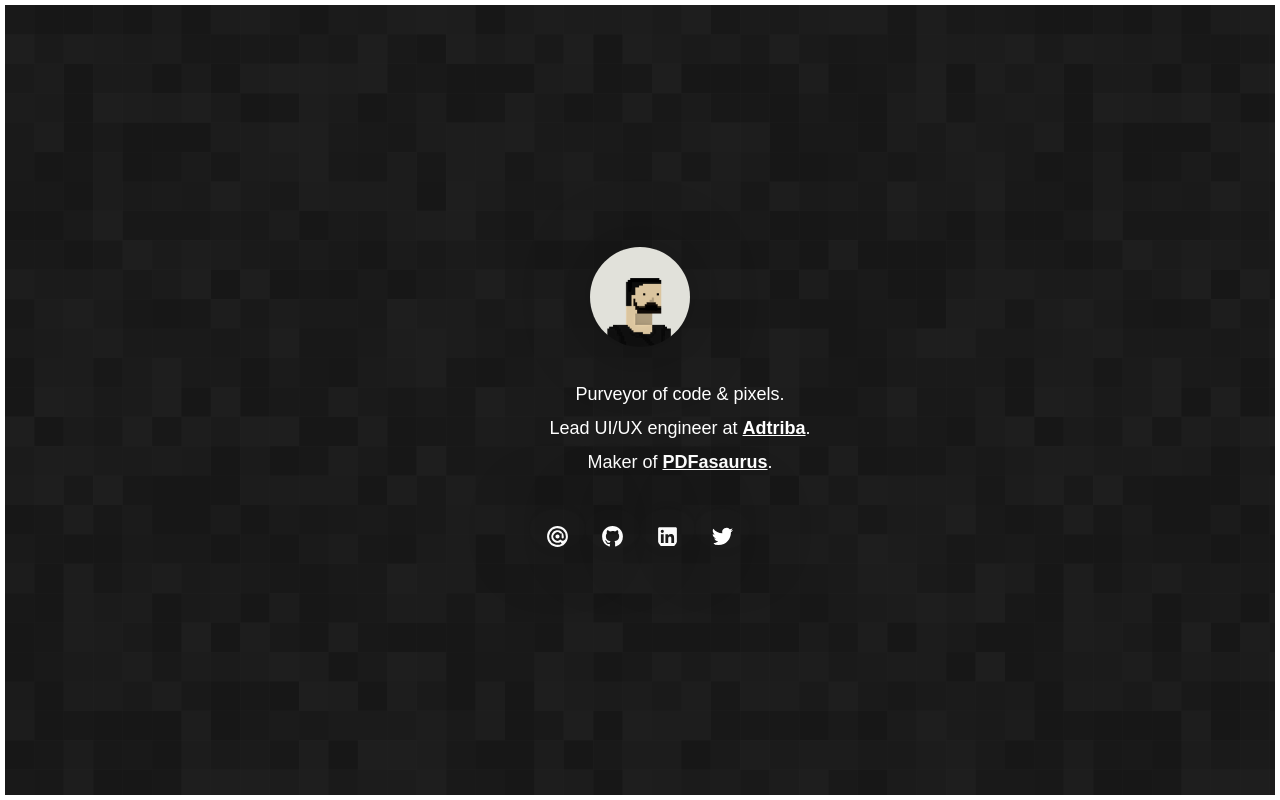
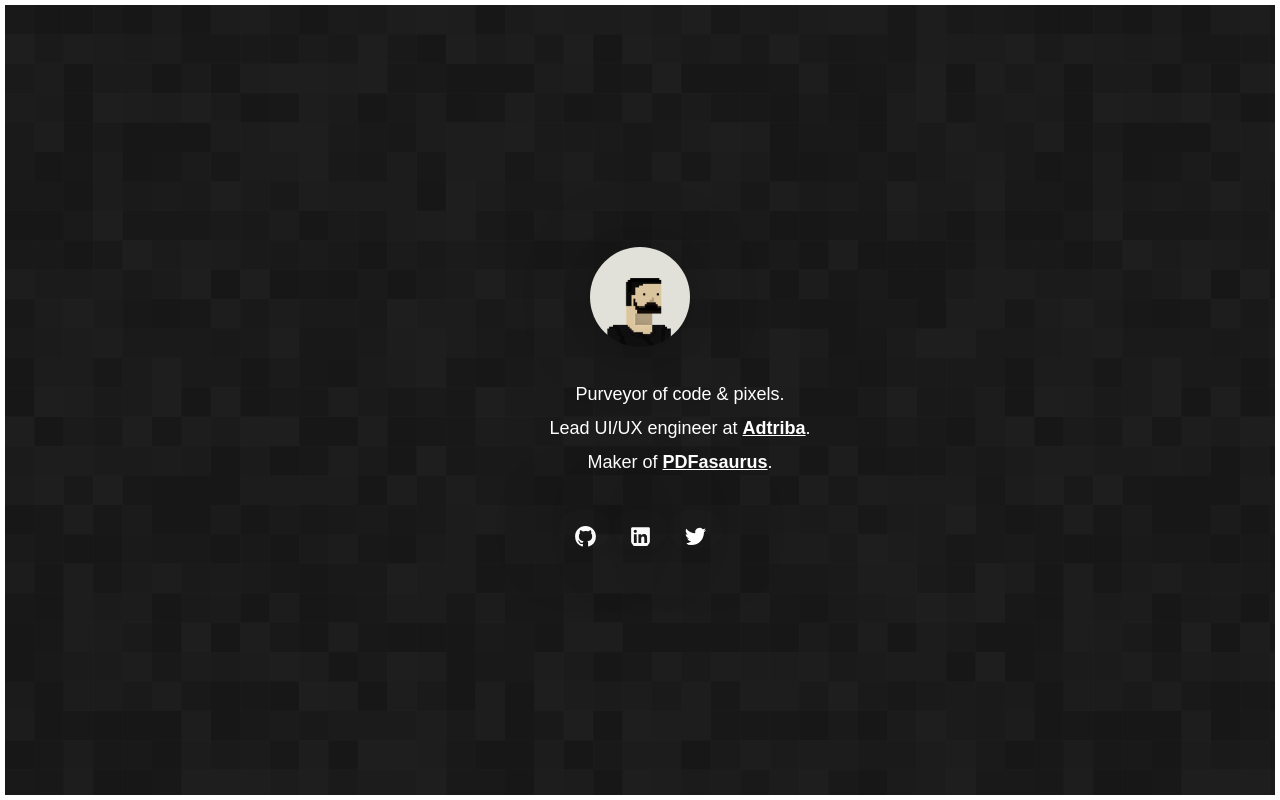
Before and after one commit to joduplessis/joduplessis, a Vue app: page / in a window 1280 px wide. Built offline with nearby package versions, Linux system fonts and the light colour scheme; a web font is replaced by a local one; what vue-masonry, vue-progressbar would draw is missing.

Commit message:
Removed email icon

```diff
--- a/src/components/Home.vue
+++ b/src/components/Home.vue
@@ -17,7 +17,7 @@
 						-->
   				</h2>
   				<div class="icons">
-            <a href="mailto:jo@joduplessis.com" target="_blank"><img src="../assets/icons/at-fill.svg" /></a>
+            <!-- <a href="mailto:jo@joduplessis.com" target="_blank"><img src="../assets/icons/at-fill.svg" /></a> -->
 						<!-- <a href="tel:+491748706065" target="_blank"><img src="../assets/icons/phone-fill.svg" /></a> -->
   					<a href="https://github.com/joduplessis" target="_blank"><img src="../assets/icons/github-fill.svg" /></a>
             <!-- <a href="https://www.npmjs.com/~joduplessis" target="_blank"><img src="../assets/icons/npmjs-fill.svg" /></a> -->
```
